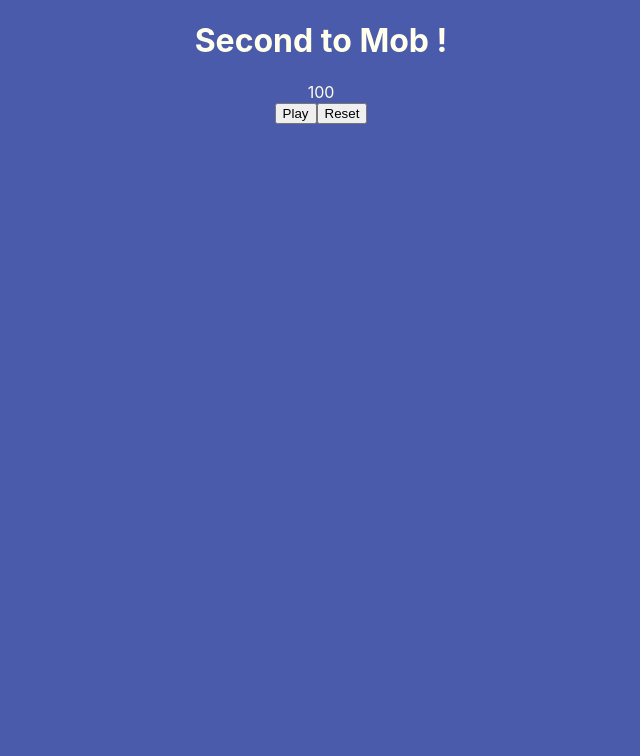
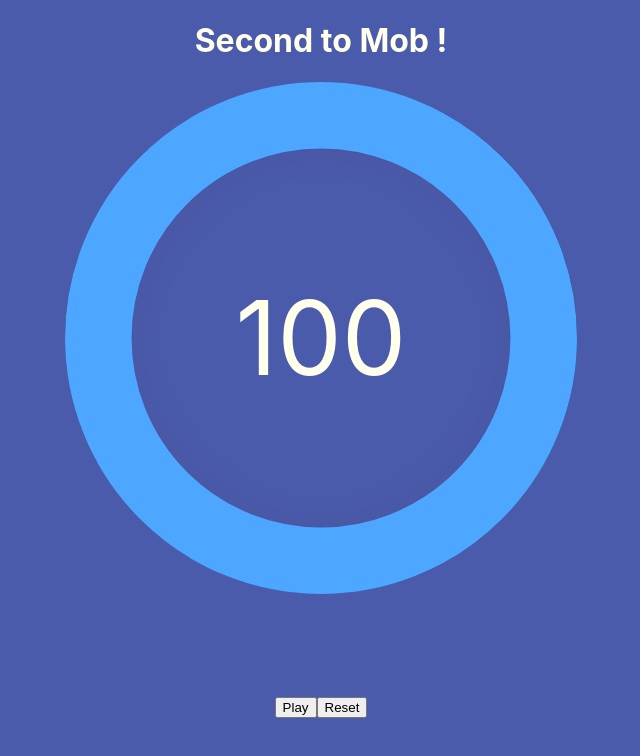
Before and after one commit to Delni/second-to-mob, a React (Vite) app: page / in a window 1280 px wide. Shown: the top 756 px of the page, without its empty margins (319-959 px from the left). Built offline with nearby package versions, Linux system fonts and the light colour scheme.

Commit message:
🎨 style timer

```diff
--- a/src/components/Timer.tsx
+++ b/src/components/Timer.tsx
@@ -1,4 +1,5 @@
 import React, { FunctionComponent, useEffect, useState } from 'react'
+import '../resources/styles/Timer.sass'
 
 type TimerProps = {
 	seconds: number
@@ -25,31 +26,39 @@ export const Timer: FunctionComponent<TimerProps> = ({ seconds }) => {
 		})
 	}
 
-	const reset = () => {
-		setState(initWith(seconds))
-	}
+	const reset = () => setState(initWith(seconds))
+
+	useEffect(() => setState(initWith(seconds)), [seconds])
 
 	useEffect(() => {
-		let timer: number | undefined;
 		if (currentTime > 0 && running) {
-			timer = window.setInterval(() => setState({
+			const timer = window.setInterval(() => setState({
 				running,
 				currentTime: currentTime - 1
 			}), 1000);
+			return () => window.clearInterval(timer)
 		} else {
 			setState({
 				...state,
 				running: false
 			})
 		}
-		return () => window.clearInterval(timer)
 	}, [currentTime, running]);
 
+	const progress = 137.5 * currentTime / seconds
+
 	return (
-		<div>
-			<div>{currentTime}</div>
-			<button onClick={toggleRunning}>{running ? 'Stop' : 'Play'}</button>
-			<button onClick={reset}>Reset</button>
+		<div className="timer">
+			<div className="clock">
+				<svg viewBox="25 25 50 50">
+				<circle cx="50" cy="50" r="21.75" strokeDasharray={`${progress}, 200`}></circle>
+				</svg>
+				<span>{currentTime}</span>
+			</div>
+			<div className="actions">
+				<button onClick={toggleRunning}>{running ? 'Stop' : 'Play'}</button>
+				<button onClick={reset}>Reset</button>
+			</div>
 		</div>
 	)
 }
--- /dev/null
+++ b/src/resources/styles/Timer.sass
@@ -0,0 +1,43 @@
+@import 'index.sass'
+
+.timer
+	text-align: center
+	display: flex
+	flex-flow: column
+	align-items: center
+
+	.clock
+		font-size: 4vw
+		width: 10em
+		height: 10em
+		box-shadow: 0 0 1.5em $black inset
+		border-radius: 50%
+		position: relative
+		display: flex
+		flex-flow: column
+		align-items: center
+		justify-content: center
+		margin-bottom: 2em
+
+		svg
+			position: absolute
+			width: 100%
+			height: 100%
+			transform: rotate(-90deg)
+			circle
+				fill: none
+				stroke: #4da6ff
+				stroke-width: 6.5
+				stroke-dashoffset: 0
+				stroke-linecap: round
+				transition: all ease-in-out 0.5s
+
+		span
+			height: 75%
+			width: 75%
+			border-radius: 50%
+			display: flex
+			align-items: center
+			justify-content: center
+			box-shadow: 2.5px 2px 0.25em $black
+			font-size: 2em
--- a/src/resources/styles/index.sass
+++ b/src/resources/styles/index.sass
@@ -1,5 +1,6 @@
 $background-color: #4b5bab
 $white: #ffffeb
+$black: #272736
 
 body
   background-color: $background-color
```
